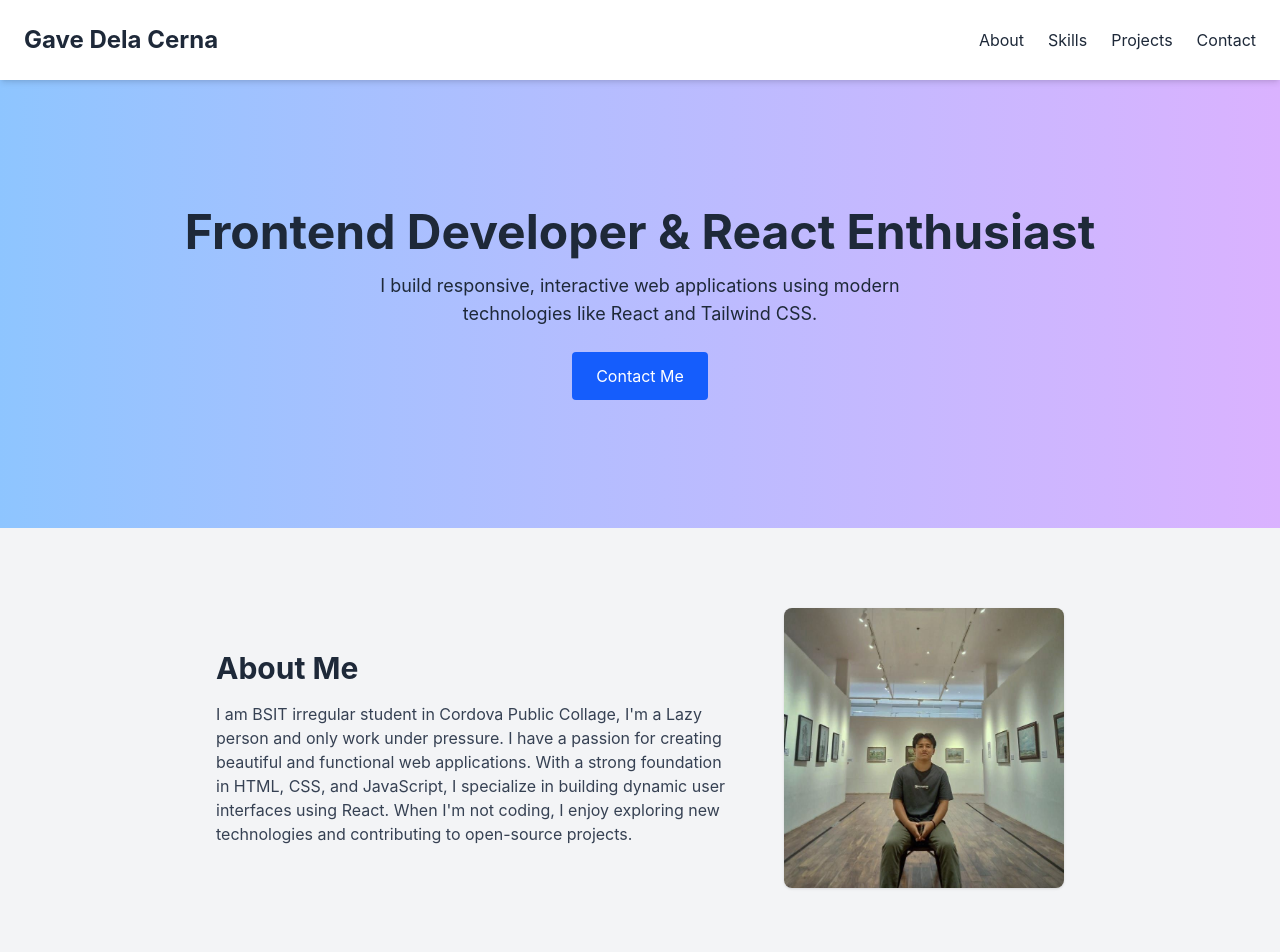
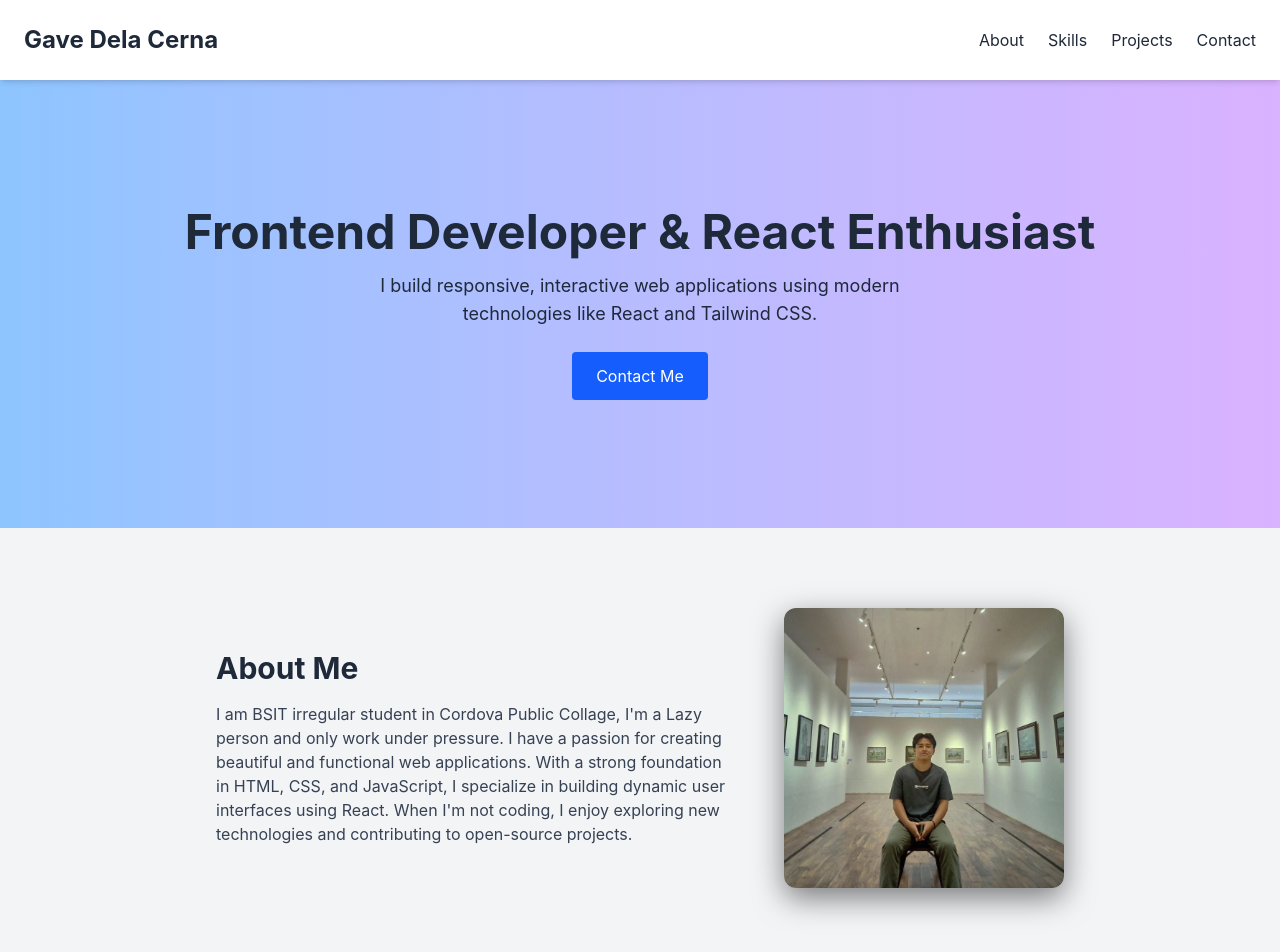
Before and after one commit to gave717/MyPortfolio, a React (Vite) app: page / in a window 1280 px wide. Shown: the top 952 px of the page. Built offline with nearby package versions, Linux system fonts and the light colour scheme.

Commit message:
updated version

```diff
--- a/src/App.jsx
+++ b/src/App.jsx
@@ -48,11 +48,14 @@ const App = () => {
     </div>
 
     {/* Right Side Image */}
-    <img
-      src={mypicture}
-      alt="mypicture"
-      className="w-70 h-70 object-cover rounded-lg shadow ml-6"
-    />
+<img
+  src={mypicture}
+  alt="mypicture"
+  className="w-70 h-70 object-cover rounded-xl ml-6
+             transition transform hover:-translate-y-2
+             shadow-[0_10px_30px_rgba(0,0,0,0.5)]
+             hover:shadow-[0_25px_50px_rgba(0,0,0,0.75)]"
+/>
 
   </div>
 </section>
```
